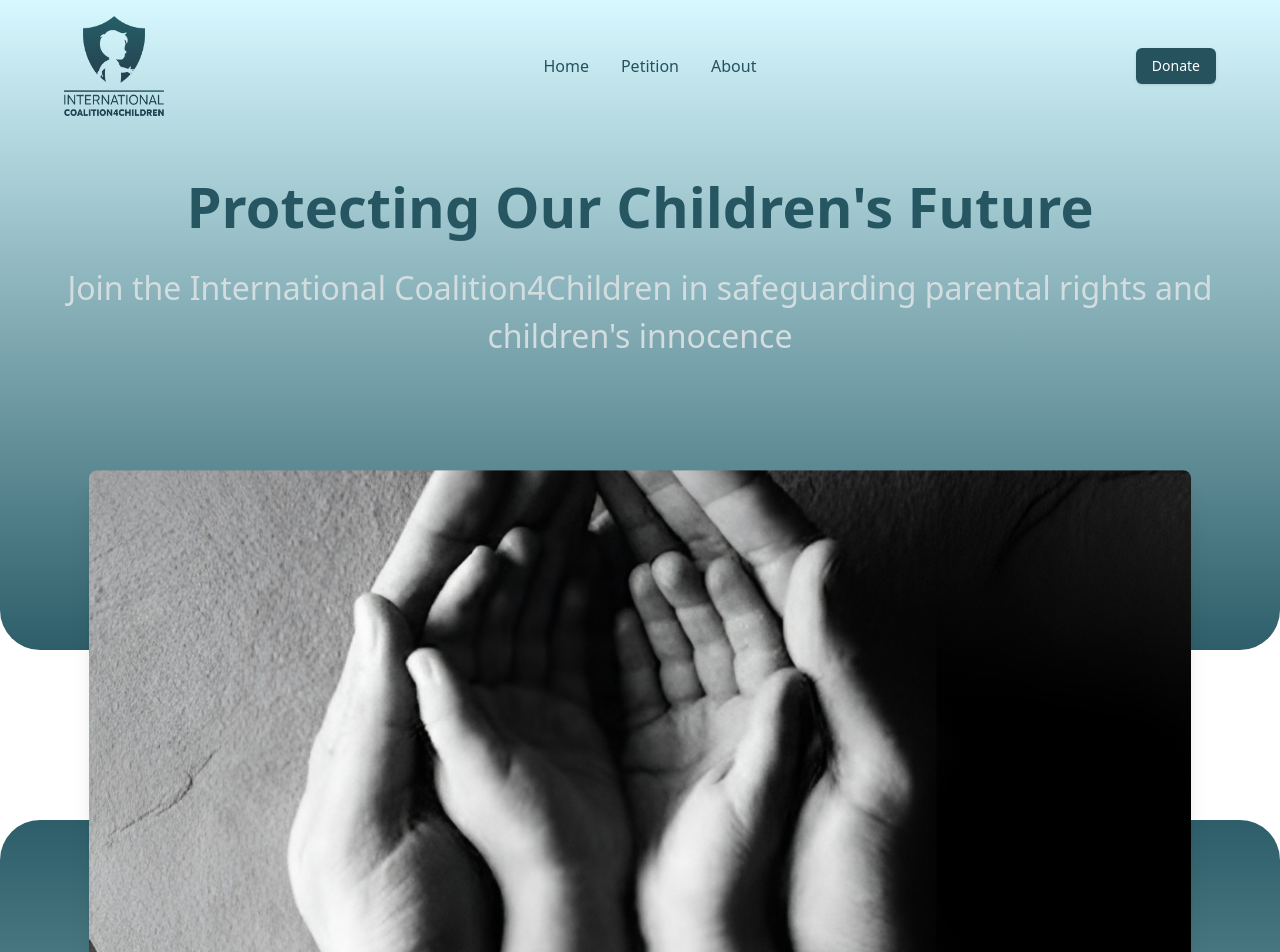
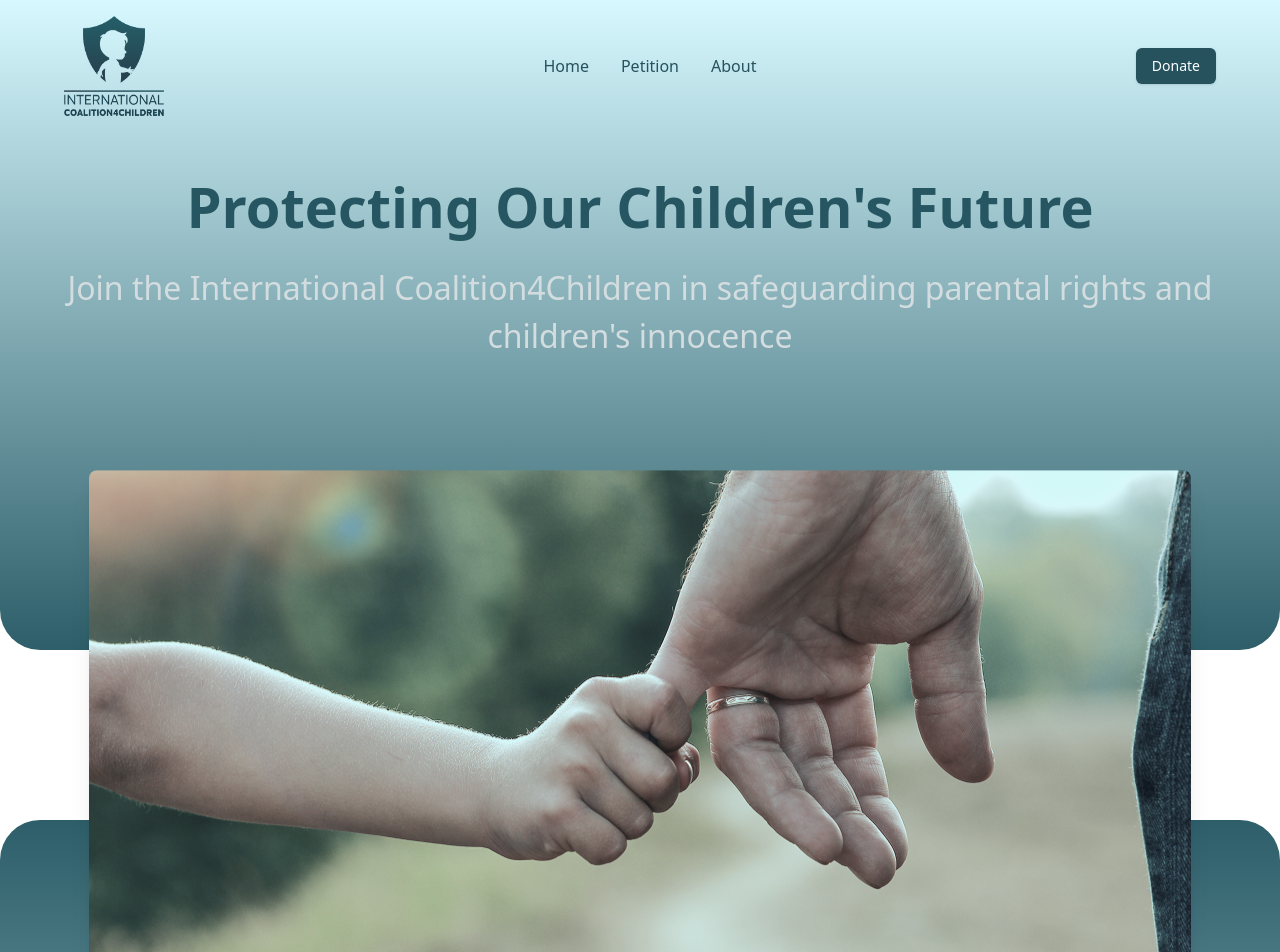
Before and after one commit to fsdteam8/frontend_ic4clogo, a Next.js app: page / in a window 1280 px wide. Shown: the top 952 px of the page. Built offline with nearby package versions, Linux system fonts and the light colour scheme.

Commit message:
hero added

```diff
--- a/src/app/page.tsx
+++ b/src/app/page.tsx
@@ -125,7 +125,7 @@ export default function Home() {
         {/* Hero Image Positioned to Overlap Main Section */}
         <div className="absolute bottom-1 left-1/2 transform -translate-x-1/2 translate-y-[90%] md:translate-y-[66%] lg:h-[517px]  z-20 w-full md:max-w-[1150px] px-6 md:px-auto">
           <Image
-            src="/hero.jpeg"
+            src="/hero.png"
             alt="Hands together symbolizing protection"
             className="w-full h-full object-cover rounded-lg shadow-xl"
             width={1150}
```
Also changed, not shown: public/hero.jpeg (deleted), public/hero.png (added).
